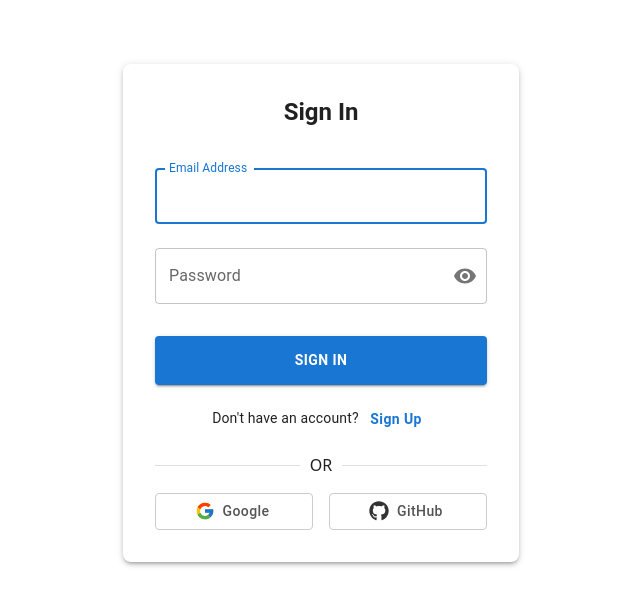
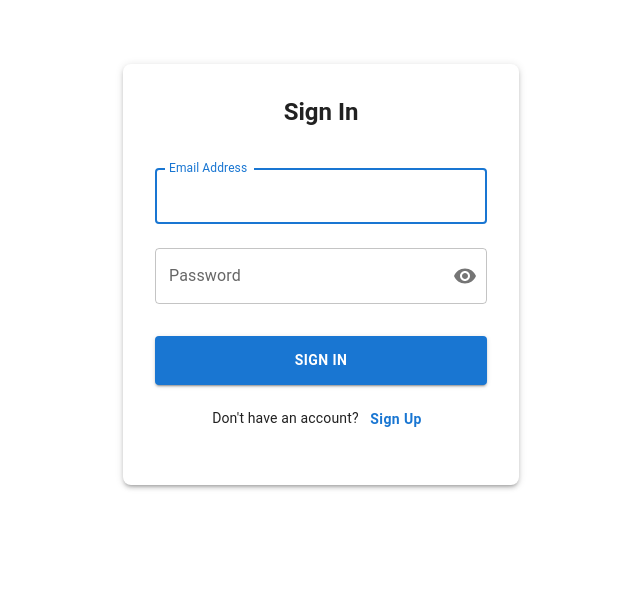
Before and after one commit to Ojoinioluwa/HE, a React (Vite) app in the folder frontend/: page /login in a window 1280 px wide. Shown: the top 606 px of the page, without its empty margins (319-959 px from the left). Built offline with nearby package versions, Linux system fonts and the light colour scheme; what pica, upscaler would draw is missing.

Commit message:
UI changes to login/register page

```diff
--- a/frontend/src/Components/LoginPage.tsx
+++ b/frontend/src/Components/LoginPage.tsx
@@ -228,35 +228,6 @@ const LoginPage: React.FC = () => {
                 </Button>
               </Typography>
             </Box>
-
-            <Divider sx={{ my: 2 }}>OR</Divider>
-
-            <Box sx={{ display: "flex", gap: 2 }}>
-              <Button
-                fullWidth
-                variant="outlined"
-                startIcon={<FcGoogle />}
-                sx={{
-                  textTransform: "none",
-                  color: "#555",
-                  borderColor: "#ccc",
-                }}
-              >
-                Google
-              </Button>
-              <Button
-                fullWidth
-                variant="outlined"
-                startIcon={<FaGithub style={{ color: "#333" }} />}
-                sx={{
-                  textTransform: "none",
-                  color: "#555",
-                  borderColor: "#ccc",
-                }}
-              >
-                GitHub
-              </Button>
-            </Box>
           </Box>
         </Paper>
       </Box>
--- a/frontend/src/Components/RegistrationPage.tsx
+++ b/frontend/src/Components/RegistrationPage.tsx
@@ -123,24 +123,7 @@ function Register() {
           </span>
           <div className="grow border-t border-gray-300"></div>
         </div>
-        <div className="flex gap-3 w-full py-1">
-          <Button
-            variant="outlined"
-            size="medium"
-            fullWidth
-            startIcon={<FcGoogle />}
-          >
-            Google
-          </Button>
-          <Button
-            variant="outlined"
-            size="medium"
-            fullWidth
-            startIcon={<FaGithub />}
-          >
-            Github
-          </Button>
-        </div>
+
         <div className="flex gap-2 ">
           <p className="inline text-base">Already have an account?</p>
           <Link
```
